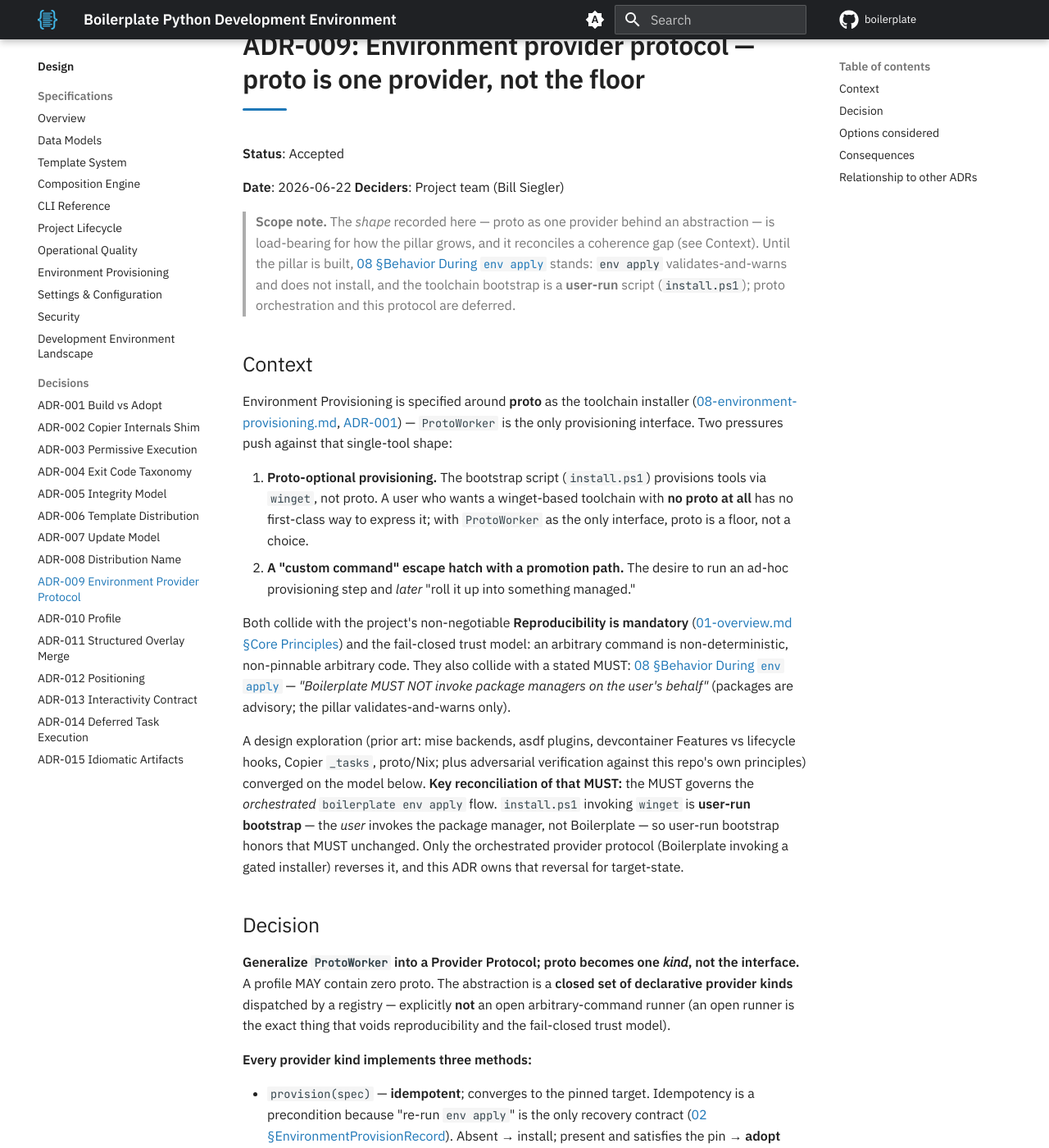
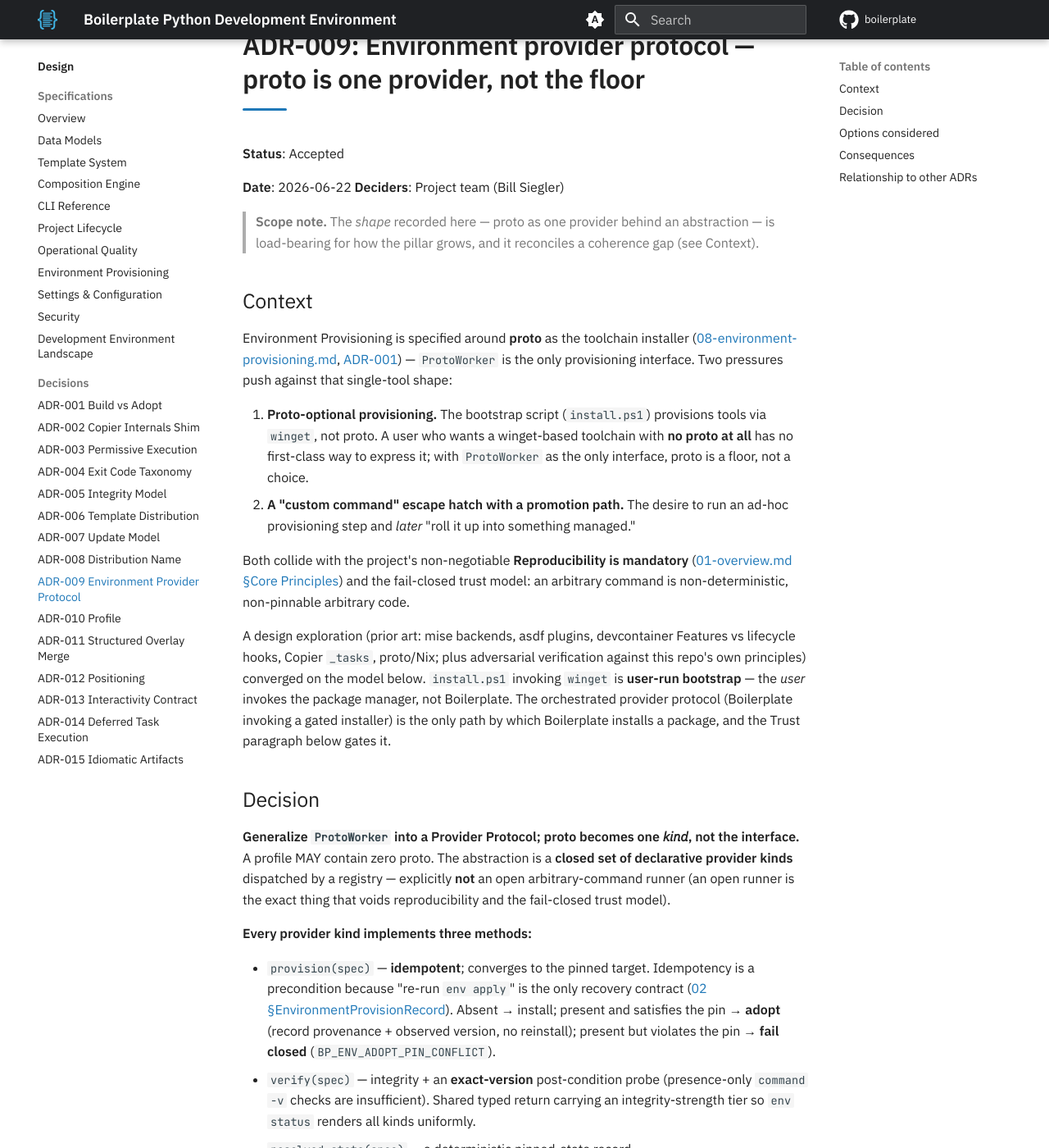
Before and after one commit to TheRealBillSiegler/boilerplate, an MkDocs documentation site: the page built from docs/design/adr-009-environment-provider-protocol.md, in a window 1280 px wide and 1400 px high, scrolled down 319 px. Shown: the whole window at 82% size. Built offline with MkDocs 1.6.1 and Material for MkDocs 9.7.7, drawn with Linux system fonts in a browser that asks for light colours; comment, search, counter and statistics services are not loaded; the version menu is left out; some of the changed text lies outside the part shown.

Commit message:
docs(design): drop ADR-009's status prose and 08 MUST quotes
The scope note's sequencing sentence, the quoted 08 prohibition and the
08 rewrite to-do are removed. The Consequences state the installation
rule as the Trust paragraph defines it: an allowlisted, pinned provider,
or one the user consents to at the prompt. The README index entry drops
the thin-pillar clause.

Co-Authored-By: Claude Sonnet 5.5 <noreply@anthropic.com>

```diff
--- a/docs/design/adr-009-environment-provider-protocol.md
+++ b/docs/design/adr-009-environment-provider-protocol.md
@@ -4,7 +4,7 @@
 
 **Date**: 2026-06-22 **Deciders**: Project team (Bill Siegler)
 
-> **Scope note.** The *shape* recorded here — proto as one provider behind an abstraction — is load-bearing for how the pillar grows, and it reconciles a coherence gap (see Context). Until the pillar is built, [08 §Behavior During `env apply`](08-environment-provisioning.md) stands: `env apply` validates-and-warns and does not install, and the toolchain bootstrap is a **user-run** script (`install.ps1`); proto orchestration and this protocol are deferred.
+> **Scope note.** The *shape* recorded here — proto as one provider behind an abstraction — is load-bearing for how the pillar grows, and it reconciles a coherence gap (see Context).
 
 ## Context
 
@@ -13,9 +13,9 @@ Environment Provisioning is specified around **proto** as the toolchain installe
 1. **Proto-optional provisioning.** The bootstrap script (`install.ps1`) provisions tools via `winget`, not proto. A user who wants a winget-based toolchain with **no proto at all** has no first-class way to express it; with `ProtoWorker` as the only interface, proto is a floor, not a choice.
 2. **A "custom command" escape hatch with a promotion path.** The desire to run an ad-hoc provisioning step and *later* "roll it up into something managed."
 
-Both collide with the project's non-negotiable **Reproducibility is mandatory** ([01-overview.md §Core Principles](01-overview.md)) and the fail-closed trust model: an arbitrary command is non-deterministic, non-pinnable arbitrary code. They also collide with a stated MUST: [08 §Behavior During `env apply`](08-environment-provisioning.md) — *"Boilerplate MUST NOT invoke package managers on the user's behalf"* (packages are advisory; the pillar validates-and-warns only).
+Both collide with the project's non-negotiable **Reproducibility is mandatory** ([01-overview.md §Core Principles](01-overview.md)) and the fail-closed trust model: an arbitrary command is non-deterministic, non-pinnable arbitrary code.
 
-A design exploration (prior art: mise backends, asdf plugins, devcontainer Features vs lifecycle hooks, Copier `_tasks`, proto/Nix; plus adversarial verification against this repo's own principles) converged on the model below. **Key reconciliation of that MUST:** the MUST governs the *orchestrated* `boilerplate env apply` flow. `install.ps1` invoking `winget` is **user-run bootstrap** — the *user* invokes the package manager, not Boilerplate — so user-run bootstrap honors that MUST unchanged. Only the orchestrated provider protocol (Boilerplate invoking a gated installer) reverses it, and this ADR owns that reversal for target-state.
+A design exploration (prior art: mise backends, asdf plugins, devcontainer Features vs lifecycle hooks, Copier `_tasks`, proto/Nix; plus adversarial verification against this repo's own principles) converged on the model below. `install.ps1` invoking `winget` is **user-run bootstrap** — the *user* invokes the package manager, not Boilerplate. The orchestrated provider protocol (Boilerplate invoking a gated installer) is the only path by which Boilerplate installs a package, and the Trust paragraph below gates it.
 
 ## Decision
 
@@ -63,8 +63,8 @@ Recorded version is a **floor** honored on re-apply: declaration > recorded floo
 
 ## Consequences
 
-- **The target narrows 08's blanket prohibition.** Until the pillar is built, validate-and-warn and the user-run `install.ps1` bootstrap stand and the MUST holds; the target replaces "MUST NOT invoke" with "MUST NOT invoke **except** via an allowlisted, pinned, consented provider."
-- **Design-doc changes this forces when the pillar is built:** generalize `ProtoWorker` → Provider Protocol in [01](01-overview.md) and [08](08-environment-provisioning.md); admit first-party providers (`pinned-artifact`) in [ADR-001](adr-001-build-vs-adopt.md)'s pure-orchestrator framing; amend [02 §EnvironmentProvisionRecord](02-data-models.md) (`provider_states` is a resolution input, recorded-version-as-floor) and resolve the `tools`-map vs `provider_states` duplication (derive `tools`); rewrite [08 §Behavior During `env apply`](08-environment-provisioning.md) for the gated-provision reversal.
+- **Installation is gated.** Boilerplate installs a package only through an allowlisted, pinned provider, or through one the user consents to at the prompt, per the Trust paragraph above. The user-run `install.ps1` bootstrap invokes the package manager itself, so it sits outside this rule.
+- **Design-doc changes this decision forces:** generalize `ProtoWorker` → Provider Protocol in [01](01-overview.md) and [08](08-environment-provisioning.md); admit first-party providers (`pinned-artifact`) in [ADR-001](adr-001-build-vs-adopt.md)'s pure-orchestrator framing; amend [02 §EnvironmentProvisionRecord](02-data-models.md) (`provider_states` is a resolution input, recorded-version-as-floor) and resolve the `tools`-map vs `provider_states` duplication (derive `tools`).
 - **Naming hazards:** the plain-file `profile.toml` loader ([ADR-010](adr-010-profile.md), `settings/profile.py`) vs the `EnvironmentProfile` (`boilerplate-env.yml`) overload; "provider" also names catalog/template git-sources. The `package-index` kind overlaps the `profile.toml` loader — prefer *extending* that loader over reinventing it.
 - **Build decomposition (target):** Unit 1 = Provider Protocol + `provider_states` + `pinned-artifact` (the proto-*less* tracer-bullet that proves the abstraction) → Unit 2a = proto refactored in + `system-package` + `package-index` → Unit 2b = active/named configs. Strictly sequential; 2a/2b depend on Unit 1's registry + schema. Substrate/`platform` becoming required on `boilerplate-env.yml` is a breaking change → major bump, spec the migration.
 
```
Also changed, not shown: docs/design/README.md (+1 -1 lines).
